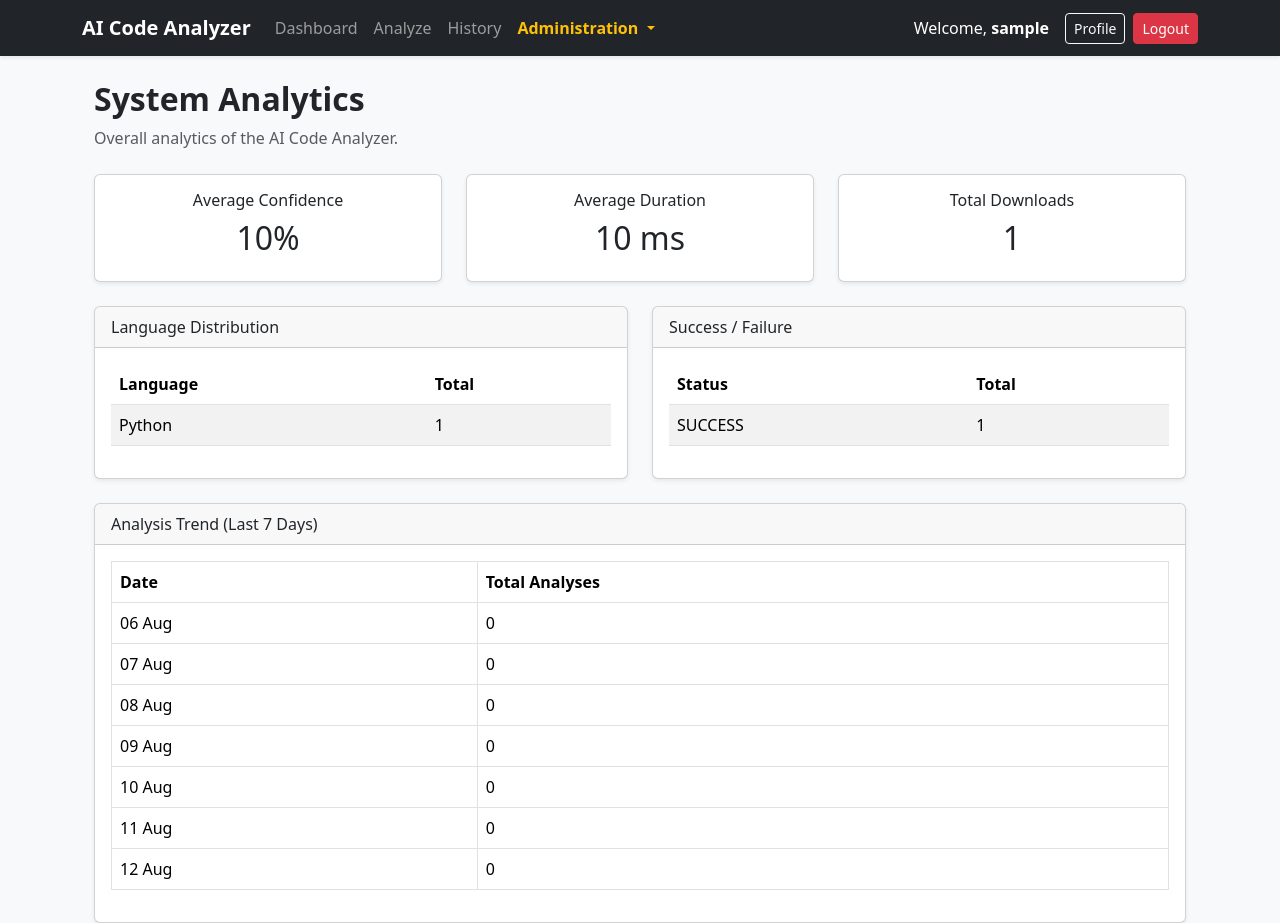
After one commit to Indra1805/mca-ai-code-analyzer, a Django app: page /administration/analytics/ in a window 1280 px wide. The commit adds this page. Run offline with Django 5.2, Linux system fonts and the light colour scheme; a user stored in the database is signed in; tables that the repository leaves empty hold one stand-in row (values such as "Sample post").

Commit message:
Implement system analytics module

```diff
--- /dev/null
+++ b/apps/administration/repositories/analytics_repository.py
@@ -0,0 +1,84 @@
+from datetime import timedelta
+
+from django.db.models import Avg
+from django.db.models import Count
+from django.db.models import Sum
+from django.utils import timezone
+
+from apps.code_analysis.models import AnalysisHistory
+
+
+class AnalyticsRepository:
+
+    @staticmethod
+    def language_distribution():
+
+        return (
+            AnalysisHistory.objects
+            .values("language")
+            .annotate(total=Count("id"))
+            .order_by("-total")
+        )
+
+    @staticmethod
+    def success_failure():
+
+        return (
+            AnalysisHistory.objects
+            .values("analysis_status")
+            .annotate(total=Count("id"))
+            .order_by("analysis_status")
+        )
+
+    @staticmethod
+    def average_confidence():
+
+        return (
+            AnalysisHistory.objects.aggregate(
+                average=Avg("confidence_score")
+            )["average"] or 0
+        )
+
+    @staticmethod
+    def average_duration():
+
+        return (
+            AnalysisHistory.objects.aggregate(
+                average=Avg("analysis_duration_ms")
+            )["average"] or 0
+        )
+
+    @staticmethod
+    def total_downloads():
+
+        return (
+            AnalysisHistory.objects.aggregate(
+                total=Sum("report_download_count")
+            )["total"] or 0
+        )
+
+    @staticmethod
+    def recent_analysis_trend():
+
+        today = timezone.now().date()
+
+        data = []
+
+        for i in range(6, -1, -1):
+
+            day = today - timedelta(days=i)
+
+            count = (
+                AnalysisHistory.objects.filter(
+                    created_at__date=day
+                ).count()
+            )
+
+            data.append(
+                {
+                    "date": day.strftime("%d %b"),
+                    "count": count,
+                }
+            )
+
+        return data
--- /dev/null
+++ b/apps/administration/services/analytics_service.py
@@ -0,0 +1,40 @@
+from apps.administration.repositories.analytics_repository import (
+    AnalyticsRepository,
+)
+
+
+class AnalyticsService:
+
+    @staticmethod
+    def get_analytics():
+
+        language = (
+            AnalyticsRepository.language_distribution()
+        )
+
+        status = (
+            AnalyticsRepository.success_failure()
+        )
+
+        trend = (
+            AnalyticsRepository.recent_analysis_trend()
+        )
+
+        return {
+
+            "language_distribution": language,
+
+            "status_distribution": status,
+
+            "average_confidence":
+                AnalyticsRepository.average_confidence(),
+
+            "average_duration":
+                AnalyticsRepository.average_duration(),
+
+            "total_downloads":
+                AnalyticsRepository.total_downloads(),
+
+            "trend": trend,
+
+        }
--- /dev/null
+++ b/apps/administration/templates/administration/analytics.html
@@ -0,0 +1,303 @@
+{% extends "base/base.html" %}
+
+{% block title %}
+System Analytics
+{% endblock %}
+
+{% block content %}
+
+<div class="container">
+
+    <div class="mb-4">
+
+        <h2 class="fw-bold">
+
+            System Analytics
+
+        </h2>
+
+        <p class="text-muted">
+
+            Overall analytics of the AI Code Analyzer.
+
+        </p>
+
+    </div>
+
+    <div class="row g-4 mb-4">
+
+        <div class="col-md-4">
+
+            <div class="card shadow-sm">
+
+                <div class="card-body text-center">
+
+                    <h6>
+
+                        Average Confidence
+
+                    </h6>
+
+                    <h2>
+
+                        {{ average_confidence|floatformat:0 }}%
+
+                    </h2>
+
+                </div>
+
+            </div>
+
+        </div>
+
+        <div class="col-md-4">
+
+            <div class="card shadow-sm">
+
+                <div class="card-body text-center">
+
+                    <h6>
+
+                        Average Duration
+
+                    </h6>
+
+                    <h2>
+
+                        {{ average_duration|floatformat:0 }} ms
+
+                    </h2>
+
+                </div>
+
+            </div>
+
+        </div>
+
+        <div class="col-md-4">
+
+            <div class="card shadow-sm">
+
+                <div class="card-body text-center">
+
+                    <h6>
+
+                        Total Downloads
+
+                    </h6>
+
+                    <h2>
+
+                        {{ total_downloads }}
+
+                    </h2>
+
+                </div>
+
+            </div>
+
+        </div>
+
+    </div>
+
+    <div class="row">
+
+        <div class="col-lg-6 mb-4">
+
+            <div class="card shadow-sm">
+
+                <div class="card-header">
+
+                    Language Distribution
+
+                </div>
+
+                <div class="card-body">
+
+                    <table class="table table-striped">
+
+                        <thead>
+
+                            <tr>
+
+                                <th>Language</th>
+
+                                <th>Total</th>
+
+                            </tr>
+
+                        </thead>
+
+                        <tbody>
+
+                            {% for item in language_distribution %}
+
+                            <tr>
+
+                                <td>
+
+                                    {{ item.language }}
+
+                                </td>
+
+                                <td>
+
+                                    {{ item.total }}
+
+                                </td>
+
+                            </tr>
+
+                            {% empty %}
+
+                            <tr>
+
+                                <td colspan="2">
+
+                                    No data available.
+
+                                </td>
+
+                            </tr>
+
+                            {% endfor %}
+
+                        </tbody>
+
+                    </table>
+
+                </div>
+
+            </div>
+
+        </div>
+
+        <div class="col-lg-6 mb-4">
+
+            <div class="card shadow-sm">
+
+                <div class="card-header">
+
+                    Success / Failure
+
+                </div>
+
+                <div class="card-body">
+
+                    <table class="table table-striped">
+
+                        <thead>
+
+                            <tr>
+
+                                <th>Status</th>
+
+                                <th>Total</th>
+
+                            </tr>
+
+                        </thead>
+
+                        <tbody>
+
+                            {% for item in status_distribution %}
+
+                            <tr>
+
+                                <td>
+
+                                    {{ item.analysis_status }}
+
+                                </td>
+
+                                <td>
+
+                                    {{ item.total }}
+
+                                </td>
+
+                            </tr>
+
+                            {% empty %}
+
+                            <tr>
+
+                                <td colspan="2">
+
+                                    No data available.
+
+                                </td>
+
+                            </tr>
+
+                            {% endfor %}
+
+                        </tbody>
+
+                    </table>
+
+                </div>
+
+            </div>
+
+        </div>
+
+    </div>
+
+    <div class="card shadow-sm">
+
+        <div class="card-header">
+
+            Analysis Trend (Last 7 Days)
+
+        </div>
+
+        <div class="card-body">
+
+            <table class="table table-bordered">
+
+                <thead>
+
+                    <tr>
+
+                        <th>Date</th>
+
+                        <th>Total Analyses</th>
+
+                    </tr>
+
+                </thead>
+
+                <tbody>
+
+                    {% for item in trend %}
+
+                    <tr>
+
+                        <td>
+
+                            {{ item.date }}
+
+                        </td>
+
+                        <td>
+
+                            {{ item.count }}
+
+                        </td>
+
+                    </tr>
+
+                    {% endfor %}
+
+                </tbody>
+
+            </table>
+
+        </div>
+
+    </div>
+
+</div>
+
+{% endblock %}
--- a/apps/administration/urls.py
+++ b/apps/administration/urls.py
@@ -42,4 +42,10 @@ urlpatterns = [
         name="delete_analysis",
     ),
 
+    path(
+        "analytics/",
+        views.analytics_view,
+        name="analytics",
+    ),
+
 ]
--- a/apps/administration/views.py
+++ b/apps/administration/views.py
@@ -14,7 +14,11 @@ from django.contrib import messages
 from django.shortcuts import redirect
 
 from apps.administration.services.analysis_service import (
-    AnalysisService,
+    AnalysisService
+)
+
+from apps.administration.services.analytics_service import (
+    AnalyticsService,
 )
 
 from apps.code_analysis.models import AnalysisHistory
@@ -158,3 +162,17 @@ def delete_analysis_view(
     return redirect(
         "administration:analyses"
     )
+
+
+@staff_member_required
+def analytics_view(request):
+
+    context = (
+        AnalyticsService.get_analytics()
+    )
+
+    return render(
+        request,
+        "administration/analytics.html",
+        context,
+    )
--- a/templates/base/base.html
+++ b/templates/base/base.html
@@ -99,6 +99,15 @@
                     Analysis Management
                   </a>
                 </li>
+
+                <li>
+                  <a
+                    class="dropdown-item"
+                    href="{% url 'administration:analytics' %}"
+                  >
+                    System Analytics
+                  </a>
+                </li>
               </ul>
             </li>
 
```
